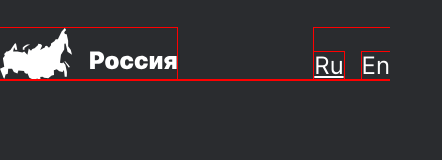
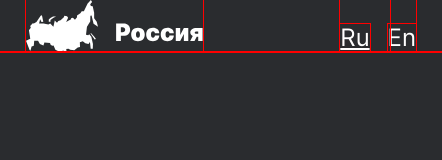
Before and after one commit to kibardinvladislav/russian-travel, a plain HTML site: page index.html in a window 390 px wide. Shown: the whole page, 442 px wide, since content can reach past the window. Drawn offline with Linux system fonts and the light colour scheme.

Commit message:
Fix container paddings

```diff
--- a/index.css
+++ b/index.css
@@ -46,13 +46,20 @@
 
 .page__section {
   width: 100%;
-  max-width: 1184px; /* full */
+  max-width: 1280px; /* full */
   margin: 0 auto;
+  padding: 0 48px;
 }
 
 @media screen and (max-width: 1024px) {
   .page__section {
     max-width: 928px; /* container */
+  }
+}
+
+@media screen and (max-width: 768px) {
+  .page__section {
+    padding: 0 26px;
   }
 }
 
```
